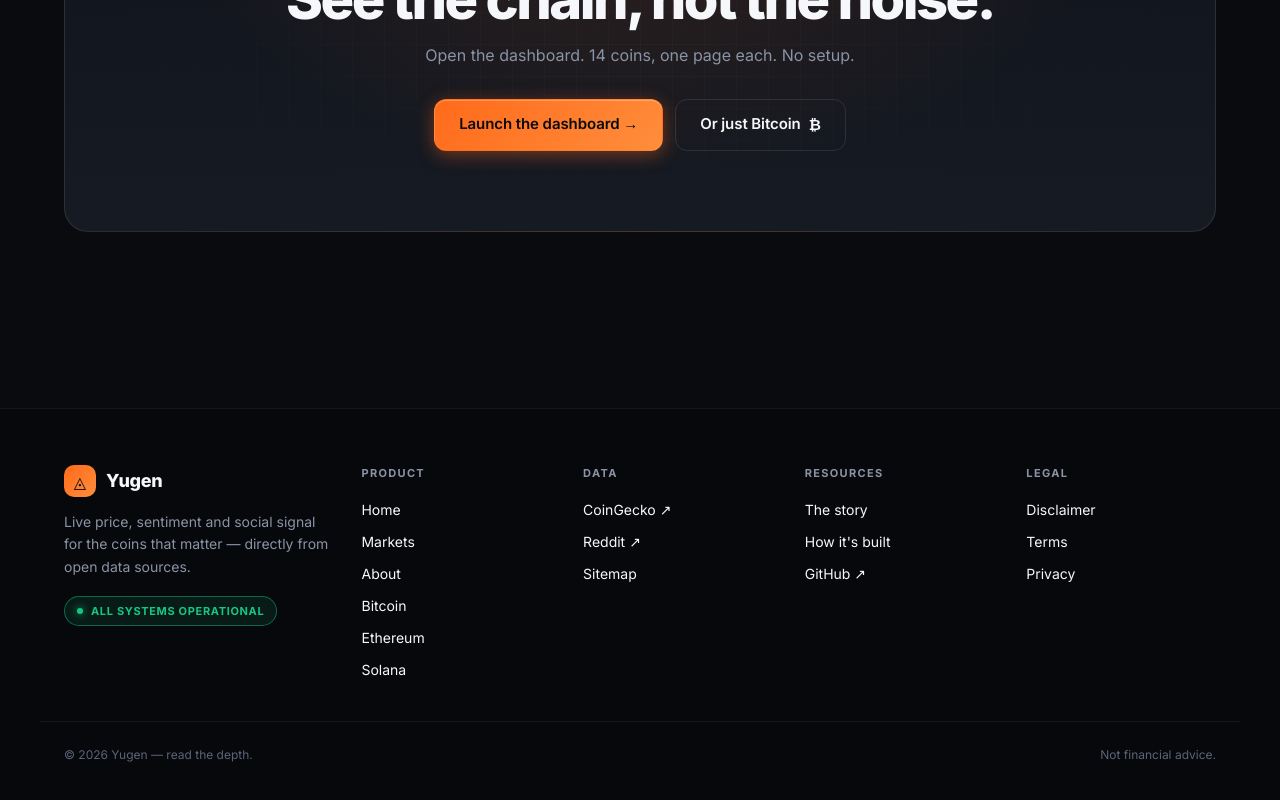
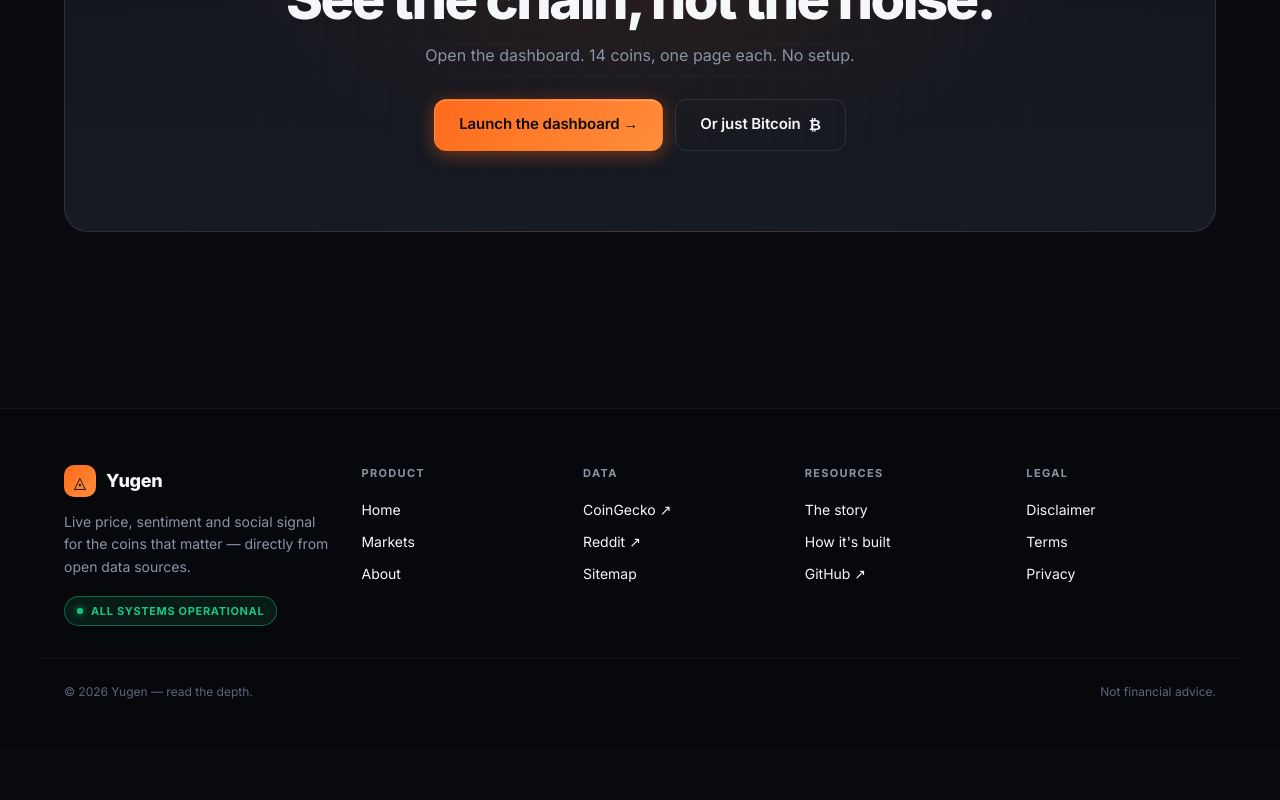
Before and after one commit to iamHimanshu-07/Yugen, a Next.js app: page / in a window 1280 px wide. Shown: the part 5103-5903 px from the top of the page. After the commit the page ends 5852 px from the top, so only its background shows below. Built offline with nearby package versions, Linux system fonts and the light colour scheme.

Commit message:
Remove cryptocurrency links from layout

```diff
--- a/app/layout.tsx
+++ b/app/layout.tsx
@@ -97,9 +97,6 @@ async function SiteFooter() {
             <li><a href="/">Home</a></li>
             <li><a href="/markets">Markets</a></li>
             <li><a href="/about">About</a></li>
-            <li><a href="/coin/bitcoin">Bitcoin</a></li>
-            <li><a href="/coin/ethereum">Ethereum</a></li>
-            <li><a href="/coin/solana">Solana</a></li>
           </ul>
         </div>
         <div>
```
